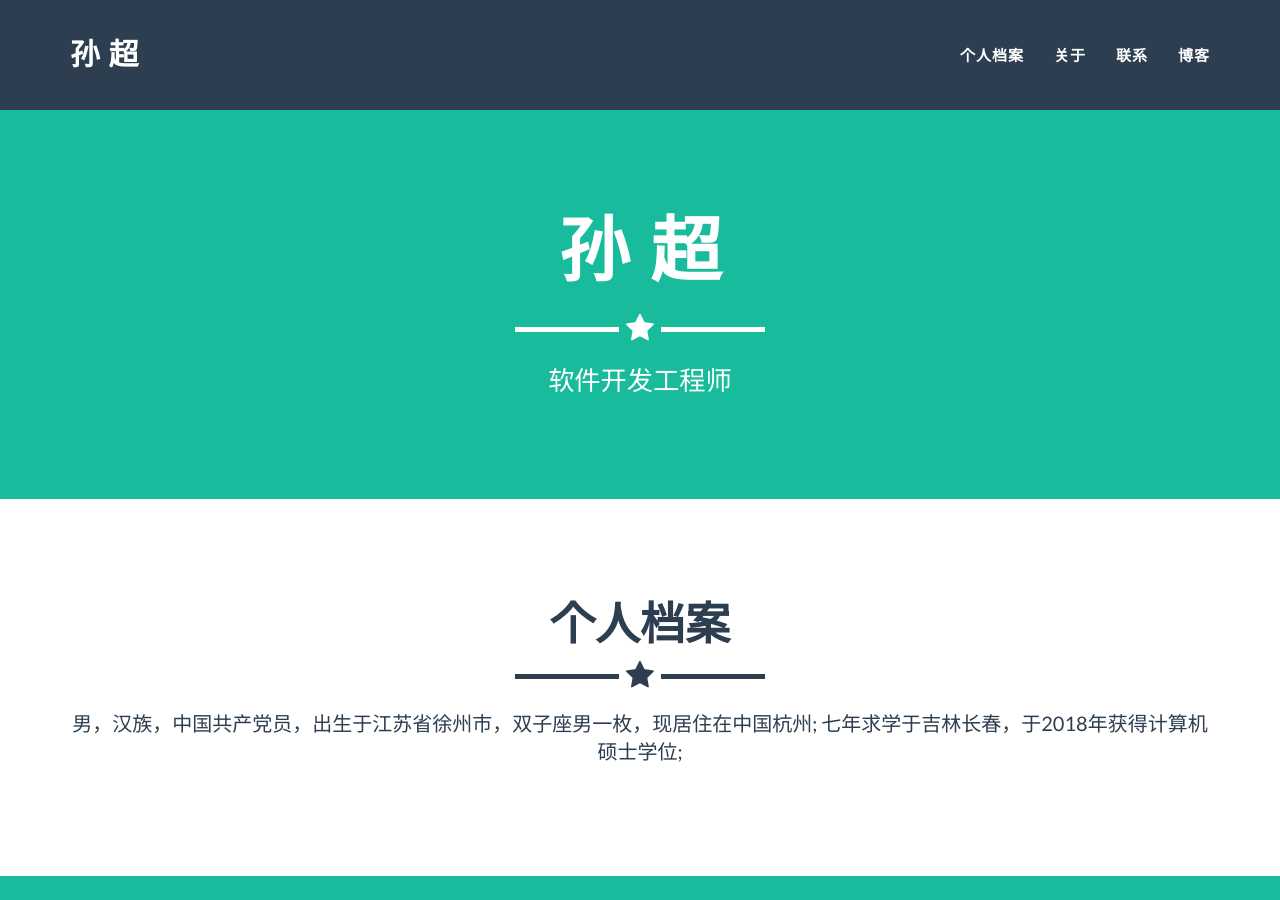
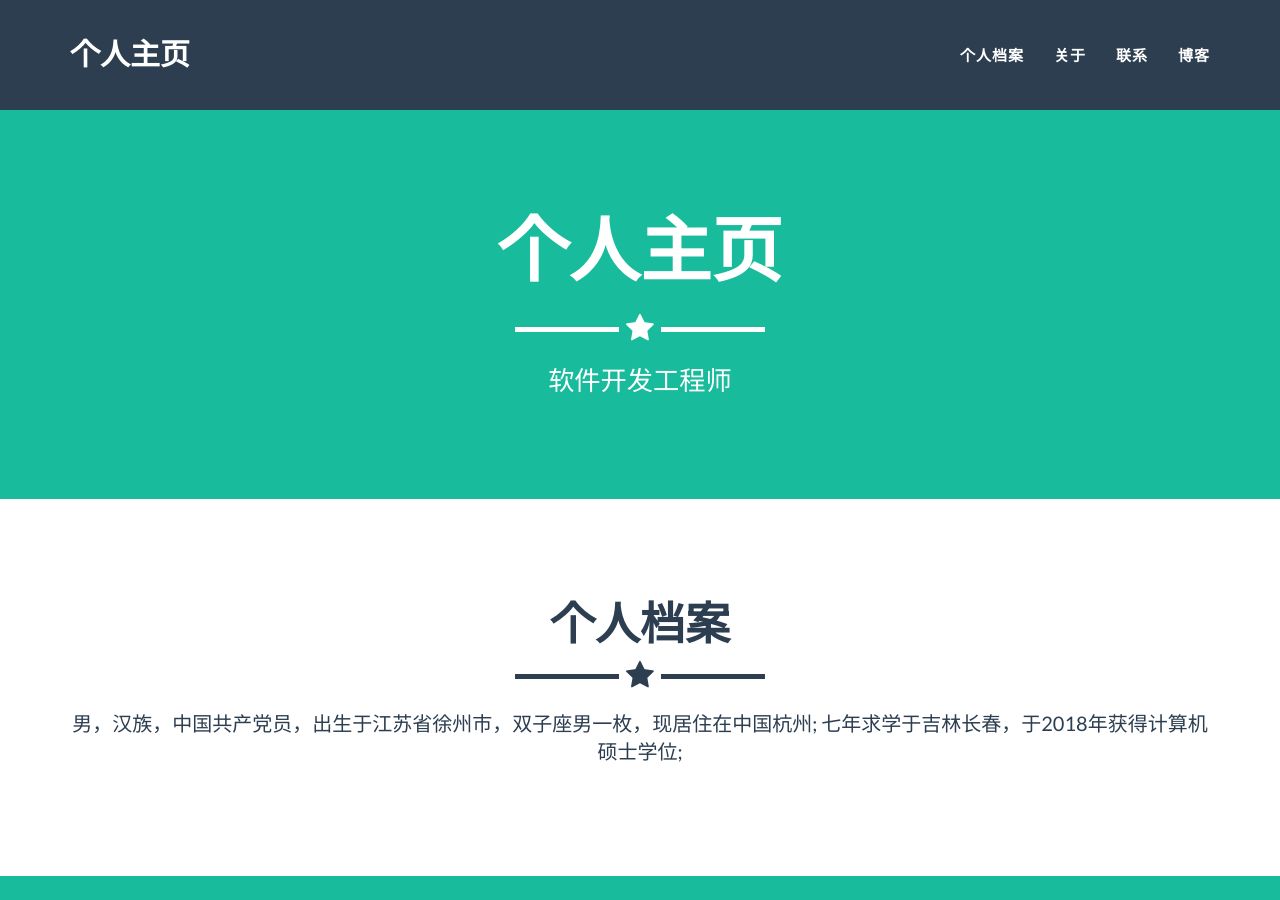
Before and after one commit to sunchao0427/sunchao0427.github.io, a Jekyll site: the page built from index.html, in a window 1280 px wide and 900 px high. Built offline with Jekyll 4.4.1, drawn with Linux system fonts in a browser that asks for light colours.

Commit message:
modify _config.yml title to "个人主页"

```diff
--- a/_config.yml
+++ b/_config.yml
@@ -1,6 +1,6 @@
 # Site settings
 locale: zh-CN
-title: 孙 超
+title: 个人主页
 email: sunchao0427@qq.com
 url: https://sunchao0427.github.io
 description: "个人博客网站"
```
